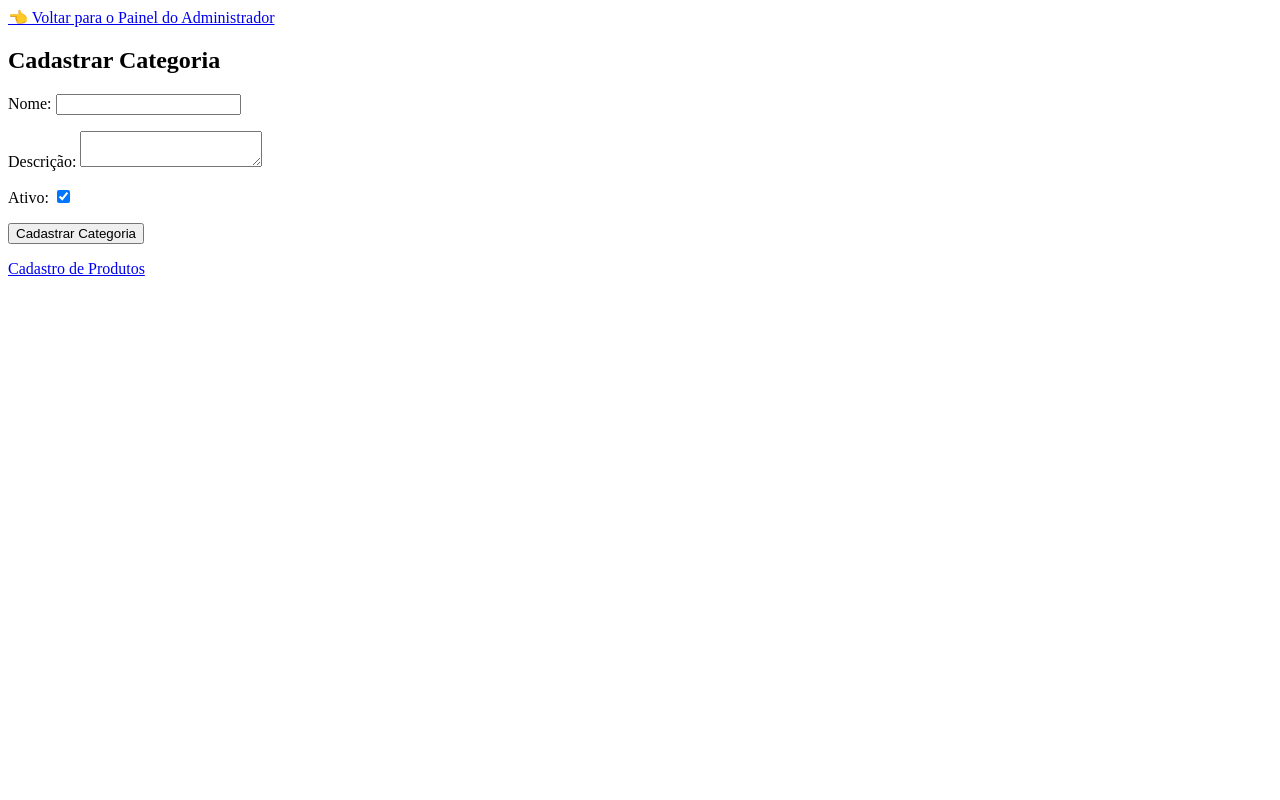
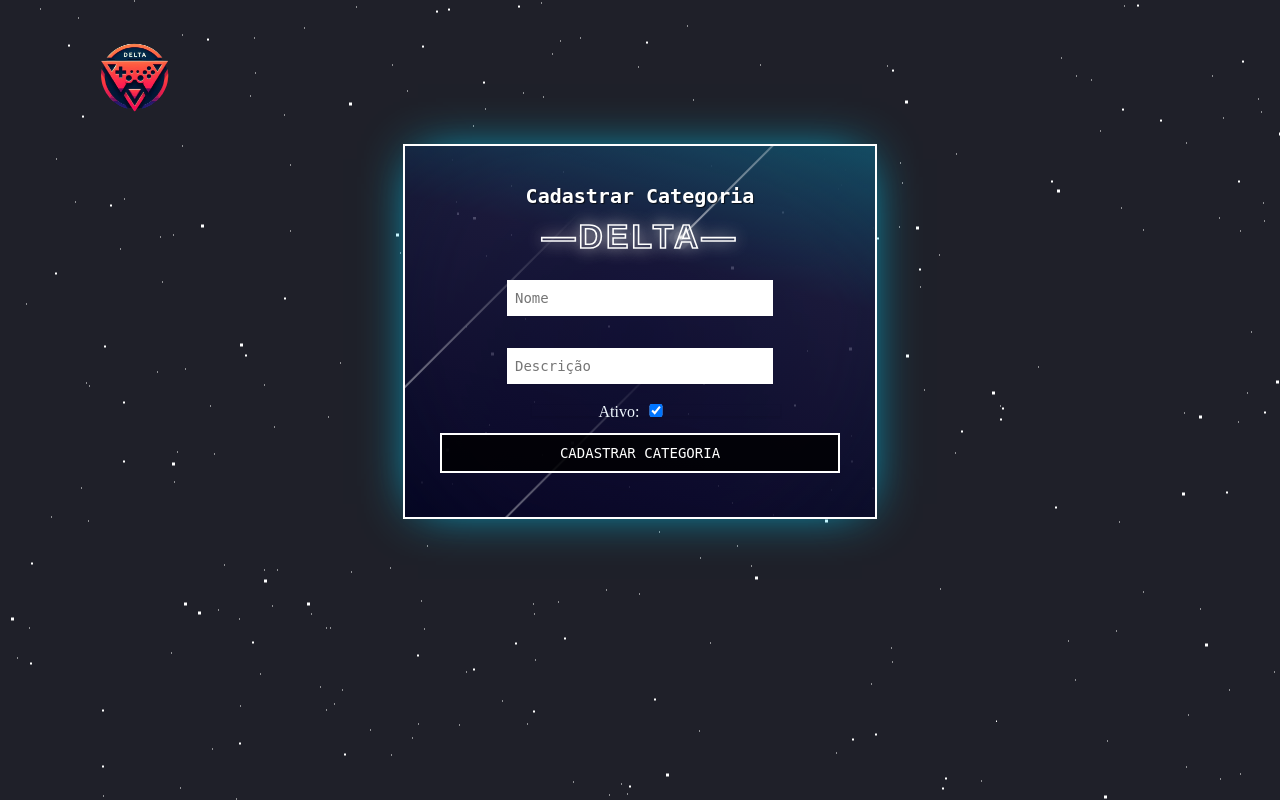
Before and after one commit to Barreto0620/P.I, a PHP site: page /cadastro/categoria.php in a window 1280 px wide. Run offline with PHP 8.4, Linux system fonts and the light colour scheme; the visitor is signed in with stand-in values (Sample User, id 1); data that the repository does not hold is empty.

Commit message:
Realizado a página de Cadastrar Categoria !

```diff
--- a/cadastro/cadastrar_produto.php
+++ b/cadastro/cadastrar_produto.php
@@ -88,6 +88,7 @@ if($_SERVER['REQUEST_METHOD'] == 'POST'){   //$_SERVER['REQUEST_METHOD'] retorna
 <head>
 	<meta charset="UTF-8">
 	<meta name="viewport" content="width=device-width, initial-scale=1.0">
+	<link rel="icon" type="image/png" sizes="32x32" href="./img/logo_1.png">
 	<title>Cadastro de Produtos</title>
 </head>
 <body>
--- a/cadastro/categoria.php
+++ b/cadastro/categoria.php
@@ -2,7 +2,7 @@
 session_start();
 require_once('conexao.php');
 
-	if(!isset($_SESSION['admin_logado'])){
+if (!isset($_SESSION['admin_logado'])) {
     header('Location:login.php');
     exit();
 }
@@ -17,14 +17,14 @@ try {
     echo "<p style='color=red;'> Erro ao buscar categorias" . $e->getMessage() . "</p>";
 }
 
-if($_SERVER['REQUEST_METHOD'] == 'POST'){   //$_SERVER['REQUEST_METHOD'] retorna o metodo usado para acessar a pagina
+if ($_SERVER['REQUEST_METHOD'] == 'POST') {   //$_SERVER['REQUEST_METHOD'] retorna o metodo usado para acessar a pagina
 
     //criar um formulario com os nomes dessas variaveis
     $nome = $_POST['nome'];
     $descricao = $_POST['descricao'];
-	$ativo = isset($_POST['ativo']) ? 1:0;
+    $ativo = isset($_POST['ativo']) ? 1 : 0;
 
-	try{
+    try {
         $sql = "INSERT INTO CATEGORIA
 			(CATEGORIA_NOME, CATEGORIA_DESC, CATEGORIA_ID, CATEGORIA_ATIVO)
 			VALUES (:nome, :descricao, :categoria_id, :ativo)";
@@ -39,9 +39,8 @@ if($_SERVER['REQUEST_METHOD'] == 'POST'){   //$_SERVER['REQUEST_METHOD'] retorna
 
         //pegando o id do ultimo produto inserido
         $categoria_id = $pdo->lastInsertID();
-
-	}catch (PDOException $e) {
-			echo "<p style='color:red;'> Erro ao cadastrar o produto: ". $e->getMessage() ."</p>";
+    } catch (PDOException $e) {
+        echo "<p style='color:red;'> Erro ao cadastrar o produto: " . $e->getMessage() . "</p>";
     }
 
     echo "<p style='color:green;'> Categoria cadastrada com sucesso!</p>";
@@ -49,35 +48,58 @@ if($_SERVER['REQUEST_METHOD'] == 'POST'){   //$_SERVER['REQUEST_METHOD'] retorna
 
 ?>
 
-
 <!DOCTYPE html>
 <html lang="pt-br">
+
 <head>
     <meta charset="UTF-8">
     <meta name="viewport" content="width=device-width, initial-scale=1.0">
     <title>Cadastro de Categoria</title>
+    <link rel="stylesheet" href="./css/cadastrar_categoria.css">
+    <link rel="stylesheet" href="./css/stars_3.css">
 </head>
+
 <body>
-	<a href="painel_admin.php">👈 Voltar para o Painel do Administrador</a>
-	<h2>Cadastrar Categoria</h2>
+    <div id="stars"></div>
+    <div id="stars2"></div>
+    <div id="stars3"></div>
+    <header>
+            <a href="painel_admin.php"><img class="logo" src="./img/logo_1.png" alt="Foto da loja de Games"></a>
+        </header>
 
-	<form action="" method="post" enctype="multipart/form-data">
-		<label for="nome">Nome: </label>
-		<input type="text" name="nome" id="nome" required>
-		<p>
+<div class="conteiner">
+    <form action="" class="form" method="post" enctype="multipart/form-data">
+        <div class="form-title"><span>Cadastrar Categoria</span></div>
+        <div class="title-2"><span>DELTA</span></div>
+        <div class="input-container">
+            <input type="text" class="input-mail" name="nome" id="nome" placeholder="Nome" required></input>
+            <p></p>
+            <input name="descricao" class="input-desc" id="descricao" placeholder="Descrição" required> </>
+            <span> </span>
+        </div>
 
-		<label for="descricao">Descrição: </label>
-		<textarea name="descricao" id="descricao" required> </textarea>
-		<p>
+        <section class="bg-stars">
+            <span class="star"></span>
+            <span class="star"></span>
+            <span class="star"></span>
+            <span class="star"></span>
+        </section>
 
-		<label for="ativo">Ativo: </label>
-		<input type="checkbox" name="ativo" id="ativo" value="1" checked>
-		<p>
+        <div class="input-container">
+            <label>
+            <span class="ativo_span">Ativo:</span>
+            <input type="checkbox" class="input-pwd" name="ativo" id="ativo" value="1" checked>
+            </label>
+        </div>
 
-		<button type="submit"> Cadastrar Categoria</button>
-<p></p>
+        <button type="submit" class="submit"> Cadastrar Categoria</button>
+
+
+
 
     </form>
-	<a href="cadastrar_produto.php">Cadastro de Produtos</a>
+</div>
+
 </body>
+
 </html>
--- a/cadastro/css/cadastrar.css
+++ b/cadastro/css/cadastrar.css
@@ -4,7 +4,6 @@
 	margin-left: 5%;
   width: 10%;
   height: 10%;
-  position: relative;
 }
 
 
--- /dev/null
+++ b/cadastro/css/cadastrar_categoria.css
@@ -0,0 +1,354 @@
+.logo {
+	margin-left: 5%;
+  width: 10%;
+  height: 10%;
+}
+
+.form {
+  position: relative;
+  display: block;
+  padding: 2.2rem;
+  max-width: 400px;
+  background: linear-gradient(
+      14deg,
+      rgba(2, 0, 36, 0.8) 0%,
+      rgba(24, 24, 65, 0.7) 66%,
+      rgb(20, 76, 99) 100%
+    ),
+    radial-gradient(
+      circle,
+      rgba(2, 0, 36, 0.5) 0%,
+      rgba(32, 15, 53, 0.2) 65%,
+      rgba(14, 29, 28, 0.9) 100%
+    );
+  border: 2px solid #fff;
+  -webkit-box-shadow: rgba(0, 212, 255) 0px 0px 50px -15px;
+  box-shadow: rgba(0, 212, 255) 0px 0px 50px -15px;
+  overflow: hidden;
+  z-index: +1;
+  justify-content: center;
+  align-items: center;
+  text-align: center;
+  height: 300px;
+}
+
+/*------input and submit section-------*/
+
+.input-container {
+  position: relative;
+  margin-top: 4%;
+}
+
+.input-container input,
+.form button {
+  outline: none;
+  border: 2px solid #ffffff;
+  margin: 8px 0;
+  font-family: monospace;
+}
+
+.input-container input {
+  background-color: #fff;
+  padding: 6px;
+  font-size: 0.875rem;
+  line-height: 1.25rem;
+  width: 250px;
+  box-shadow: 0 1px 2px 0 rgba(0, 0, 0, 0.05);
+}
+
+.input-mail:focus::placeholder {
+  opacity: 0;
+  transition: opacity 0.9s;
+}
+
+.input-pwd:focus::placeholder {
+  opacity: 0;
+  transition: opacity 0.9s;
+}
+
+.submit {
+  position: relative;
+  display: block;
+  padding: 8px;
+  background-color: #000000d3;
+  color: #ffffff;
+  text-shadow: 1px 1px 1px rgba(0, 0, 0, 0.5);
+  font-size: 0.875rem;
+  line-height: 1.25rem;
+  font-weight: 500;
+  width: 100%;
+  text-transform: uppercase;
+  overflow: hidden;
+}
+
+.submit:hover {
+  -webkit-transition: all 0.2s ease-out;
+  -moz-transition: all 0.2s ease-out;
+  transition: all 0.2s ease-out;
+  border-radius: 3.9px;
+  box-shadow: 4px 5px 17px -4px #ffffff;
+  cursor: pointer;
+}
+
+.submit:hover::before {
+  -webkit-animation: sh02 0.5s 0s linear;
+  -moz-animation: sh02 0.5s 0s linear;
+  animation: sh02 0.5s 0s linear;
+}
+
+.submit::before {
+  content: "";
+  display: block;
+  width: 0px;
+  height: 85%;
+  position: absolute;
+  top: 50%;
+  left: 0%;
+  opacity: 0;
+  background: #fff;
+  box-shadow: 0 0 50px 30px #fff;
+  -webkit-transform: skewX(-20deg);
+  -moz-transform: skewX(-20deg);
+  -ms-transform: skewX(-20deg);
+  -o-transform: skewX(-20deg);
+  transform: skewX(-20deg);
+}
+
+@keyframes sh02 {
+  from {
+    opacity: 0;
+    left: 0%;
+  }
+
+  50% {
+    opacity: 1;
+  }
+
+  to {
+    opacity: 0;
+    left: 100%;
+  }
+}
+
+/*--------signup section---------*/
+
+.signup-link {
+  color: #c0c0c0;
+  font-size: 0.875rem;
+  line-height: 1.25rem;
+  text-align: center;
+  font-family: monospace;
+}
+
+.signup-link a {
+  color: #fff;
+  text-decoration: none;
+}
+
+.up:hover {
+  text-decoration: underline;
+}
+
+/*--------header section-----------*/
+
+.form-title {
+  font-size: 1.25rem;
+  line-height: 1.75rem;
+  font-family: monospace;
+  font-weight: 600;
+  text-align: center;
+  color: #fff;
+  text-shadow: 1px 1px 1px rgba(0, 0, 0, 0.7);
+  animation-duration: 1.5s;
+  overflow: hidden;
+  transition: 0.12s;
+  margin-bottom: 2%;
+}
+
+.form-title span {
+  animation: flickering 2s linear infinite both;
+}
+
+.title-2 {
+  display: block;
+  margin-bottom: 2%;
+  font-size: 2.1rem;
+  font-weight: 800;
+  font-family: Arial, Helvetica, sans-serif;
+  text-align: center;
+  -webkit-text-stroke: #fff 0.1rem;
+  letter-spacing: 0.2rem;
+  color: transparent;
+  position: relative;
+  text-shadow: 0px 0px 16px #cecece;
+}
+
+.title-2 span::before,
+.title-2 span::after {
+  content: "—";
+}
+
+@keyframes flickering {
+  0%,
+  100% {
+    opacity: 1;
+  }
+
+  41.99% {
+    opacity: 1;
+  }
+
+  42% {
+    opacity: 0;
+  }
+
+  43% {
+    opacity: 0;
+  }
+
+  43.01% {
+    opacity: 1;
+  }
+
+  47.99% {
+    opacity: 1;
+  }
+
+  48% {
+    opacity: 0;
+  }
+
+  49% {
+    opacity: 0;
+  }
+
+  49.01% {
+    opacity: 1;
+  }
+}
+
+/*---------shooting stars-----------*/
+
+.bg-stars {
+  position: absolute;
+  top: 0;
+  left: 0;
+  width: 100%;
+  height: 100%;
+  z-index: -2;
+  background-size: cover;
+  animation: animateBg 50s linear infinite;
+}
+
+@keyframes animateBg {
+  0%,
+  100% {
+    transform: scale(1);
+  }
+
+  50% {
+    transform: scale(1.2);
+  }
+}
+
+.star {
+  position: absolute;
+  top: 50%;
+  left: 50%;
+  width: 4px;
+  height: 4px;
+  background: #fff;
+  border-radius: 50%;
+  box-shadow: 0 0 0 4px rgba(255, 255, 255, 0.1),
+    0 0 0 8px rgba(255, 255, 255, 0.1), 0 0 20px rgba(255, 255, 255, 0.1);
+  animation: animate 3s linear infinite;
+}
+
+.star::before {
+  content: "";
+  position: absolute;
+  top: 50%;
+  transform: translateY(-50%);
+  width: 300px;
+  height: 1px;
+  background: linear-gradient(90deg, #fff, transparent);
+}
+
+@keyframes animate {
+  0% {
+    transform: rotate(315deg) translateX(0);
+    opacity: 1;
+  }
+
+  70% {
+    opacity: 1;
+  }
+
+  100% {
+    transform: rotate(315deg) translateX(-1000px);
+    opacity: 0;
+  }
+}
+
+.star:nth-child(1) {
+  top: 0;
+  right: 0;
+  left: initial;
+  animation-delay: 0s;
+  animation-duration: 1s;
+}
+
+.star:nth-child(2) {
+  top: 0;
+  right: 100px;
+  left: initial;
+  animation-delay: 0.2s;
+  animation-duration: 3s;
+}
+
+.star:nth-child(3) {
+  top: 0;
+  right: 220px;
+  left: initial;
+  animation-delay: 2.75s;
+  animation-duration: 2.75s;
+}
+
+.star:nth-child(4) {
+  top: 0;
+  right: -220px;
+  left: initial;
+  animation-delay: 1.6s;
+  animation-duration: 1.6s;
+}
+
+.form {
+  justify-content: center;
+  align-items: center;
+  text-align: center;
+  margin-top: 7%;
+  width: 1500px;
+  height: 300px;
+}
+
+.conteiner {
+  margin: 0;
+  display: flex;
+  padding: 0;
+  margin-top: -7%;
+  justify-content: center;
+}
+
+body {
+    background-color: #1f2029 !important;
+}
+
+.ativo_span{
+    color: aliceblue;
+    margin-right: -28%;
+    margin-left: 25%;
+}
+
+.input-desc{
+    margin-bottom: -1% !important;
+}
--- a/cadastro/listar_produtos.php
+++ b/cadastro/listar_produtos.php
@@ -25,6 +25,7 @@ try {
 <head>
 	<meta charset="UTF-8">
 	<meta name="viewport" content="width=device-width, initial-scale=1.0">
+	<link rel="icon" type="image/png" sizes="32x32" href="./img/logo_1.png">
 	<link rel="stylesheet" href="css/lista_produto.css">
 	<link rel="stylesheet" href="./css/stars_3.css">
 	<title>Lista de Produtos</title>
--- a/cadastro/painel_admin.php
+++ b/cadastro/painel_admin.php
@@ -17,7 +17,7 @@ if (!isset($_SESSION['admin_logado'])) {
     <link rel="icon" type="image/png" sizes="32x32" href="../img/logo_1.png">
     <title>Painel do Administrador</title>
     <link rel="stylesheet" href="./css/stars_3.css">
-    <link rel="stylesheet" href="./css/painel_admin.css">
+    <link rel="stylesheet" href="./css/painel_admin1.css">
     <script src="https://unpkg.co/gsap@3/dist/gsap.min.js"></script>
     <link rel="stylesheet" href="./css/carossel_painel.css" />
 </head>
```
Also changed, not shown: cadastro/css/painel_admin.css (deleted, +0 -40 lines), cadastro/css/painel_admin1.css (added, +41 -0 lines). Lines whose indentation alone changed are shown as unchanged.
